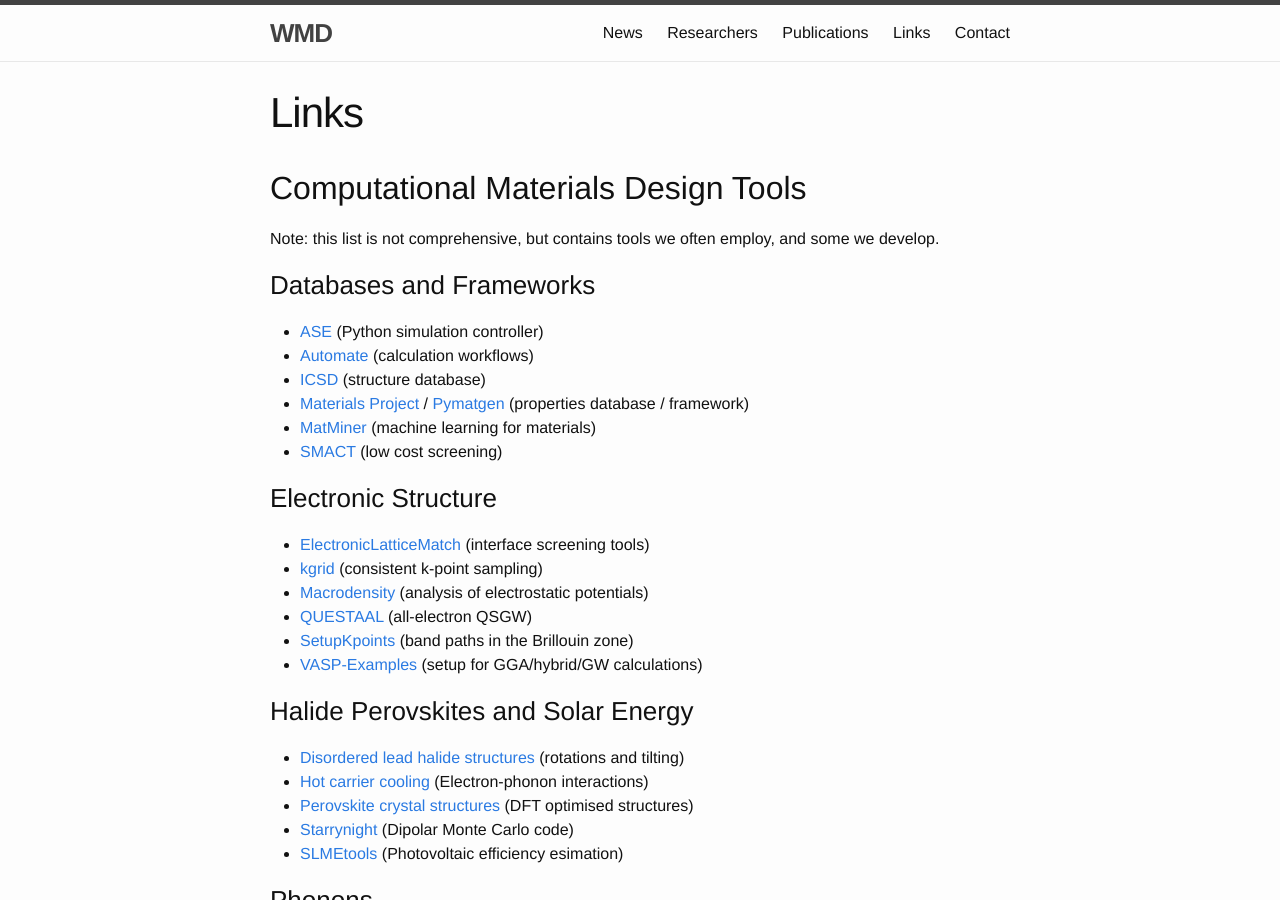
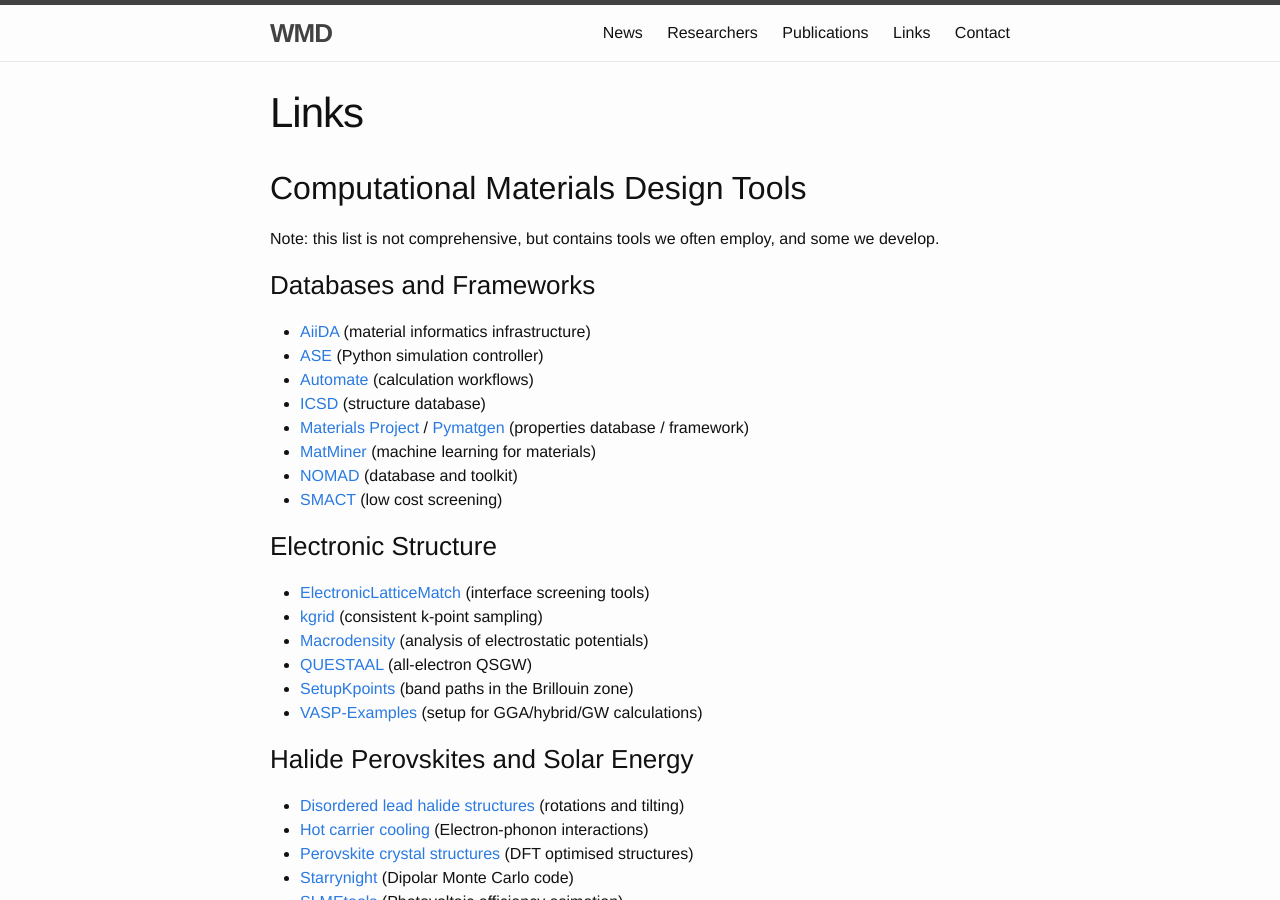
Before and after one commit to WMD-group/WMD-group.github.io, a Jekyll site: the page built from d_links.md, in a window 1280 px wide and 900 px high. Built offline with Jekyll 4.4.1, drawn with Linux system fonts in a browser that asks for light colours.

Commit message:
Database of databases

```diff
--- a/d_links.md
+++ b/d_links.md
@@ -10,11 +10,13 @@
 
 ### Databases and Frameworks
 
+* [AiiDA](http://www.aiida.net) (material informatics infrastructure)
 * [ASE](https://wiki.fysik.dtu.dk/ase/) (Python simulation controller)
 * [Automate](https://hackingmaterials.github.io/atomate/) (calculation workflows)
 * [ICSD](http://cds.rsc.org) (structure database)
 * [Materials Project](https://materialsproject.org) / [Pymatgen](http://pymatgen.org) (properties database / framework)
 * [MatMiner](http://hackingmaterials.github.io/matminer/) (machine learning for materials)
+* [NOMAD](https://nomad-coe.eu) (database and toolkit)
 * [SMACT](https://github.com/WMD-group/SMACT) (low cost screening)
 
 ### Electronic Structure
```
